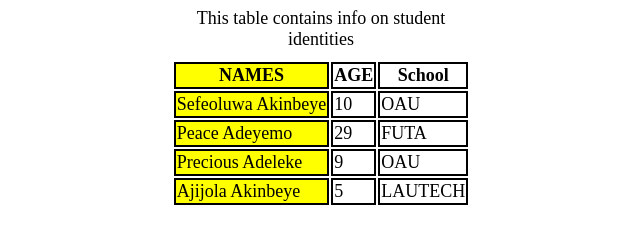
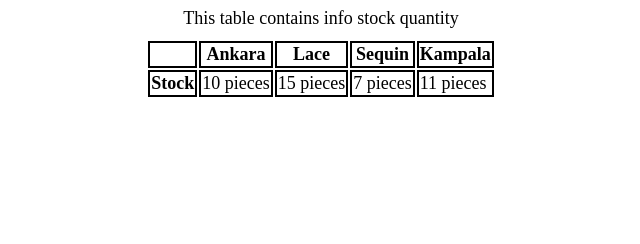
Before and after one commit to sefeoluwa/learningTests, a plain HTML site: page index.html in a window 1280 px wide. Shown: the whole page, without its empty margins (319-959 px from the left). Drawn offline with Linux system fonts and the light colour scheme.

Commit message:
test with id and header in tables

```diff
--- a/index.html
+++ b/index.html
@@ -9,35 +9,25 @@
 </head>
 <body>
     <table>
-        <caption>This table contains info on student identities</caption>
-        <colgroup>
-            <col style="background-color: yellow" span="1" />
-          </colgroup>
-        <tr>
-            <th>NAMES</th>
-            <th>AGE</th>
-            <th>School</th>
-        </tr>
-        <tr>
-            <td>Sefeoluwa Akinbeye</td>
-            <td>10</td>
-            <td>OAU</td>
-        </tr>
-        <tr>
-            <td>Peace Adeyemo</td>
-            <td>29</td>
-            <td>FUTA</td>
-        </tr>
-        <tr>
-            <td>Precious Adeleke</td>
-            <td>9</td>
-            <td>OAU</td>
-        </tr>
-        <tr>
-            <td>Ajijola Akinbeye</td>
-            <td>5</td>
-            <td>LAUTECH</td>
-        </tr>
+        <caption>This table contains info stock quantity</caption>
+        <thead>
+            <tr>
+                <th>&nbsp</th>
+                <th id="ankara">Ankara</th>
+                <th id="lace">Lace</th>
+                <th id="sequin">Sequin</th>
+                <th id="kampala">Kampala</th>
+            </tr>
+        </thead>
+        <tbody>
+            <tr>
+                <th id="stock">Stock</th>
+                <td header="ankara stock">10 pieces</td>
+                <td header="lace stock">15 pieces</td>
+                <td header="sequin stock">7 pieces</td>
+                <td header="kampala stock">11 pieces</td>
+            </tr>
+        </tbody>
     </table>
 </body>
 </html>
```
